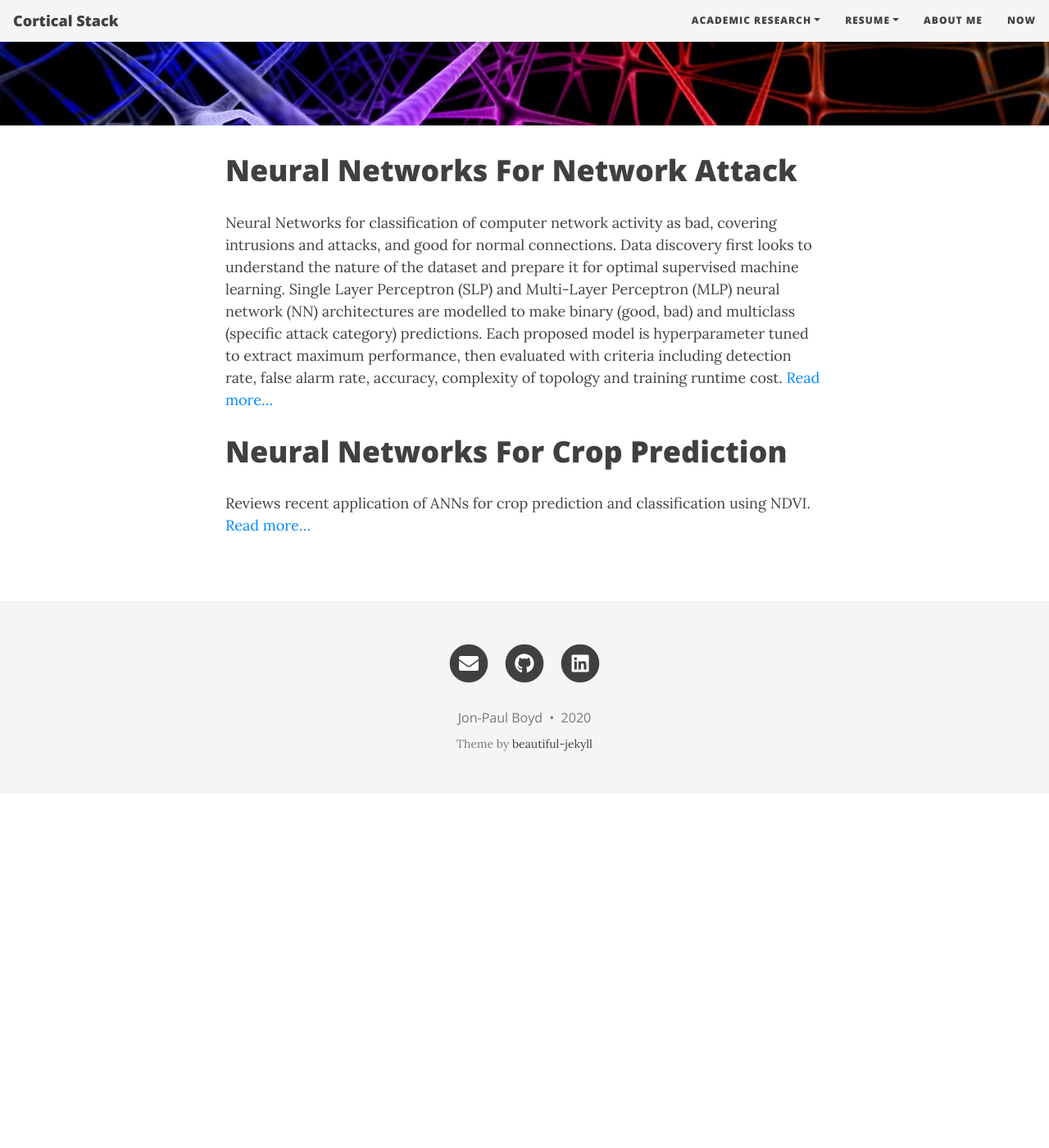
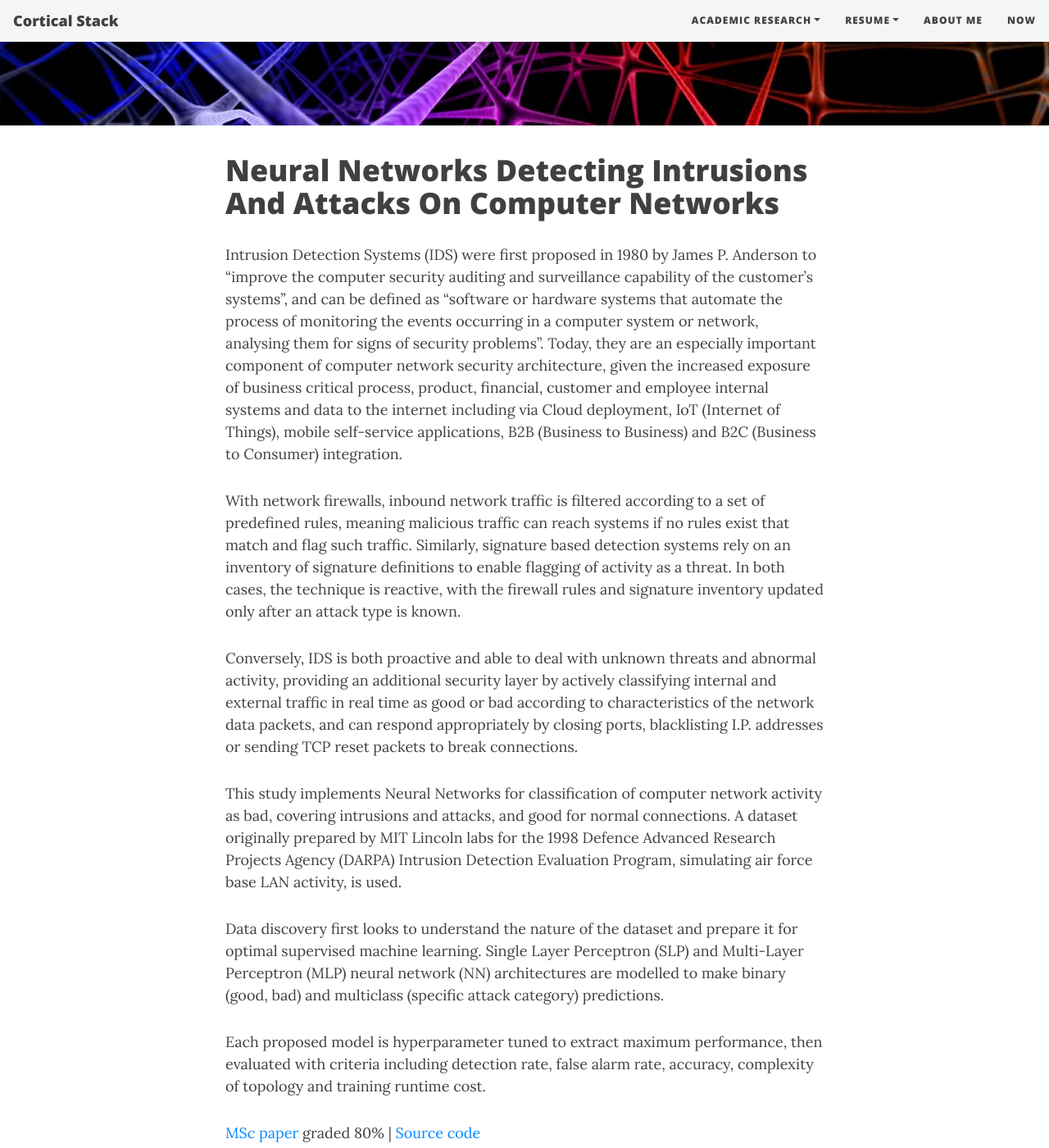
Before and after one commit to corticalstack/corticalstack.github.io, a Jekyll site: the page built from ann.md, in a window 1280 px wide and 1400 px high, scrolled down 422 px. Shown: the whole window at 82% size. Built offline with Jekyll 4.4.1, drawn with Linux system fonts in a browser that asks for light colours; nearby versions of some CDN libraries; before the commit the page ends 1390 px from its top, so only the background shows below that; some of the changed text lies outside the part shown.

Commit message:
Initial wip

```diff
--- a/ann.md
+++ b/ann.md
@@ -2,15 +2,54 @@
 layout: page
 title: Artificial Neural Networks
 cover-img: /assets/img/ann.jpg
-tags: [neural networks, ai]
+tags: [artificial neural networks, convolutional neural networks, recurrent neural networks, spiking neural networks, normalized difference vegetation index, nvdi, ann, ai]
 ---
-# Neural Networks For Network Attack
-Neural Networks for classification of computer network activity as bad, covering intrusions and attacks, and good for
-normal connections. Data discovery first looks to understand the nature of the dataset and prepare it for optimal
-supervised machine learning. Single Layer Perceptron (SLP) and Multi-Layer Perceptron (MLP) neural network (NN)
-architectures are modelled to make binary (good, bad) and multiclass (specific attack category) predictions.
+# Neural Networks Detecting Intrusions And Attacks On Computer Networks
+Intrusion Detection Systems (IDS) were first proposed in 1980 by James P. Anderson to “improve the computer security
+auditing and surveillance capability of the customer’s systems”, and can be defined as “software or hardware systems that
+automate the process of monitoring the events occurring in a computer system or network, analysing them for signs of security
+problems”. Today, they are an especially important component of computer network security architecture, given the increased
+exposure of business critical process, product, financial, customer and employee internal systems and data to the internet
+including via Cloud deployment, IoT (Internet of Things), mobile self-service applications, B2B (Business to Business) and
+B2C (Business to Consumer) integration.
+
+With network firewalls, inbound network traffic is filtered according to a set of predefined rules, meaning malicious traffic
+can reach systems if no rules exist that match and flag such traffic. Similarly, signature based detection systems rely
+on an inventory of signature definitions to enable flagging of activity as a threat. In both cases, the technique is reactive,
+with the firewall rules and signature inventory updated only after an attack type is known.
+
+Conversely, IDS is both proactive and able to deal with unknown threats and abnormal activity, providing an additional
+security layer by actively classifying internal and external traffic in real time as good or bad according to characteristics
+of the network data packets, and can respond appropriately by closing ports, blacklisting I.P. addresses or sending TCP
+reset packets to break connections.
+
+This study implements Neural Networks for classification of computer network activity as bad, covering intrusions and attacks,
+and good for normal connections. A dataset originally prepared by MIT Lincoln labs for the 1998 Defence Advanced Research
+Projects Agency (DARPA) Intrusion Detection Evaluation Program, simulating air force base LAN activity, is used.
+
+Data discovery first looks to understand the nature of the dataset and prepare it for optimal supervised machine learning.
+Single Layer Perceptron (SLP) and Multi-Layer Perceptron (MLP) neural network (NN) architectures are modelled to make
+binary (good, bad) and multiclass (specific attack category) predictions.
+
 Each proposed model is hyperparameter tuned to extract maximum performance, then evaluated with criteria including
-detection rate, false alarm rate, accuracy, complexity of topology and training runtime cost. [Read more...](https://docs.google.com/viewer?url=https://github.com/corticalstack/corticalstack.github.io/raw/master/docs/ann/Neural network model detecting intrusions or attacks on a computer network.pdf)
+detection rate, false alarm rate, accuracy, complexity of topology and training runtime cost.
 
-# Neural Networks For Crop Prediction
-Reviews recent application of ANNs for crop prediction and classification using NDVI. [Read more...](https://docs.google.com/viewer?url=https://github.com/corticalstack/corticalstack.github.io/raw/master/docs/ann/State art current trends neural networks normalized difference vegetation index.pdf)
+[MSc paper](https://docs.google.com/viewer?url=https://github.com/corticalstack/corticalstack.github.io/raw/master/docs/ann/Neural network model detecting intrusions or attacks on a computer network.pdf) graded 80%
+ | [Source code](https://github.com/corticalstack/KDDCup1999)
+
+# Neural Networks For Crop Prediction And Monitoring Ecosystems
+With the environment under increasing pressure from climate change and human development, there appears to be real opportunities
+to benefit from an increase in smarter farming ecosystem management given today’s perfect technology storm of available
+time-series satellite data, accessible machine learning software, elastic and affordable cloud computing, connected IoT
+and more capable UAV platforms.
+
+Knowing exactly when to harvest for maximum crop yield and planning for it throughout the complete supply chain brings
+significant benefit, as does knowing when to selectively apply herbicides or take action on newly identified deforestation
+or areas at risk of landslide.
+
+This study reviews recent application of artificial neural networks (ANNs) for crop prediction, classification and monitoring
+of ecosystems. It focuses on the use of NDVI (Normalized Difference Vegetation Index) data, which measures the difference
+between near-infrared (which vegetation strongly reflects) and red light (which vegetation absorbs), sourced from satellites
+and UAVs.
+
+[MSc paper](https://docs.google.com/viewer?url=https://github.com/corticalstack/corticalstack.github.io/raw/master/docs/ann/State art current trends neural networks normalized difference vegetation index.pdf) graded 75%
```
